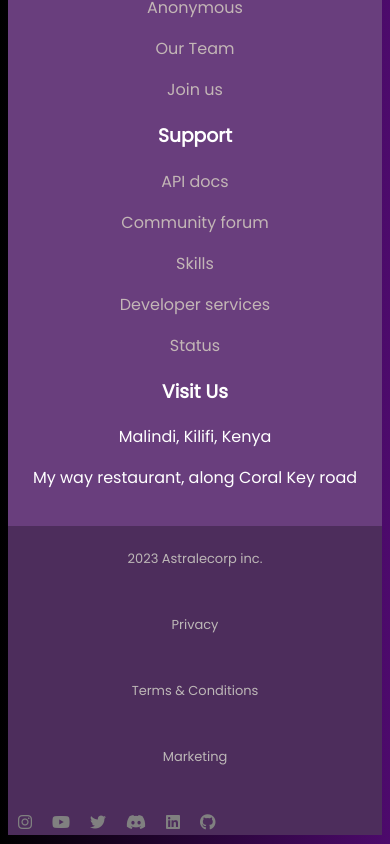
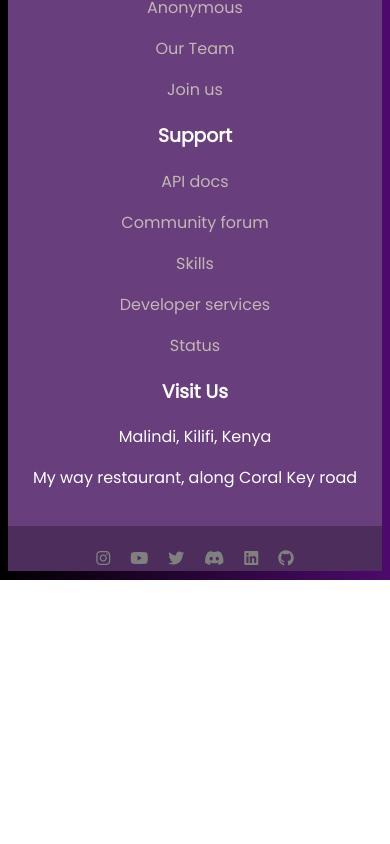
Before and after one commit to Jaarabytes/compose-on-calm, a React (Vite) app in the folder astralecorp/: page / in a window 390 px wide. Shown: the part 4608-5452 px from the top of the page. After the commit the page ends 5188 px from the top, so only its background shows below. Built offline with nearby package versions, Linux system fonts and the light colour scheme.

Commit message:
fixed the footer problem

```diff
--- a/astralecorp/src/components/about.jsx
+++ b/astralecorp/src/components/about.jsx
@@ -30,12 +30,7 @@ function About(){
         </div>
 
         <div className="contact-info">
-            <div className="questions">
-                <a href="#"><p>2023 Astralecorp inc.</p></a>
-                <a href="#"><p>Privacy</p></a>
-                <a href="#"><p>Terms & Conditions</p></a>
-                <a href="#"><p>Marketing</p></a>
-            </div>
+
             <div className="icons">
                 <div>
                 <a href="https://instagram.com/astralecorp" className="links"><i className="fab fa-instagram"></i></a>
--- a/astralecorp/src/components/components.css
+++ b/astralecorp/src/components/components.css
@@ -183,6 +183,9 @@ body{
     background-color:rgb(77, 45, 92);
     justify-content: space-between;
     display: flex;
+}
+.contact-info div{
+    margin:auto;
 }
 .corp-info > a{
     text-decoration:none;
@@ -442,7 +445,7 @@ body{
     }
 }
 @media screen and (max-width:719px) {
-    .contact-info, .about, .features{
+    .about, .features{
         display: block;
     }
     .about{
```
